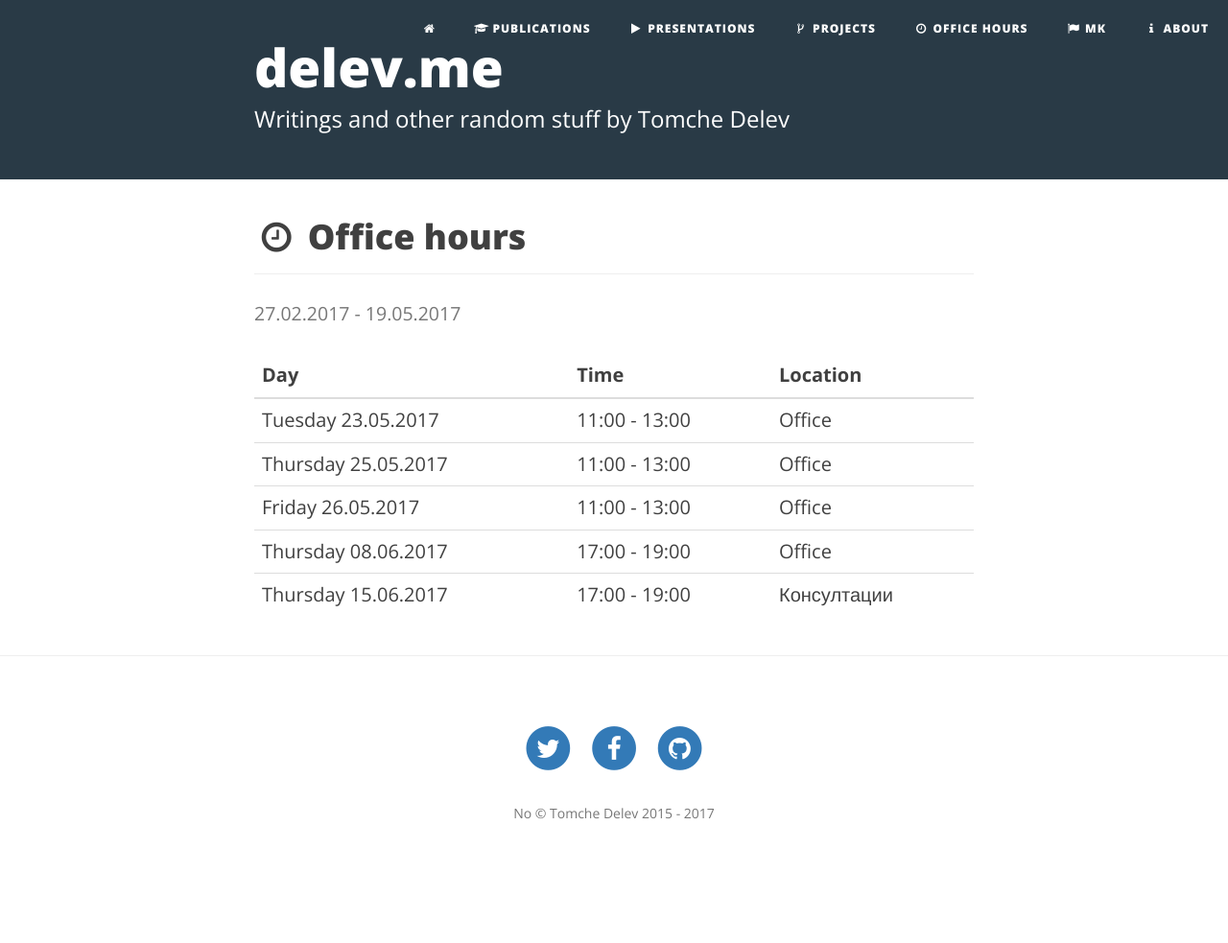
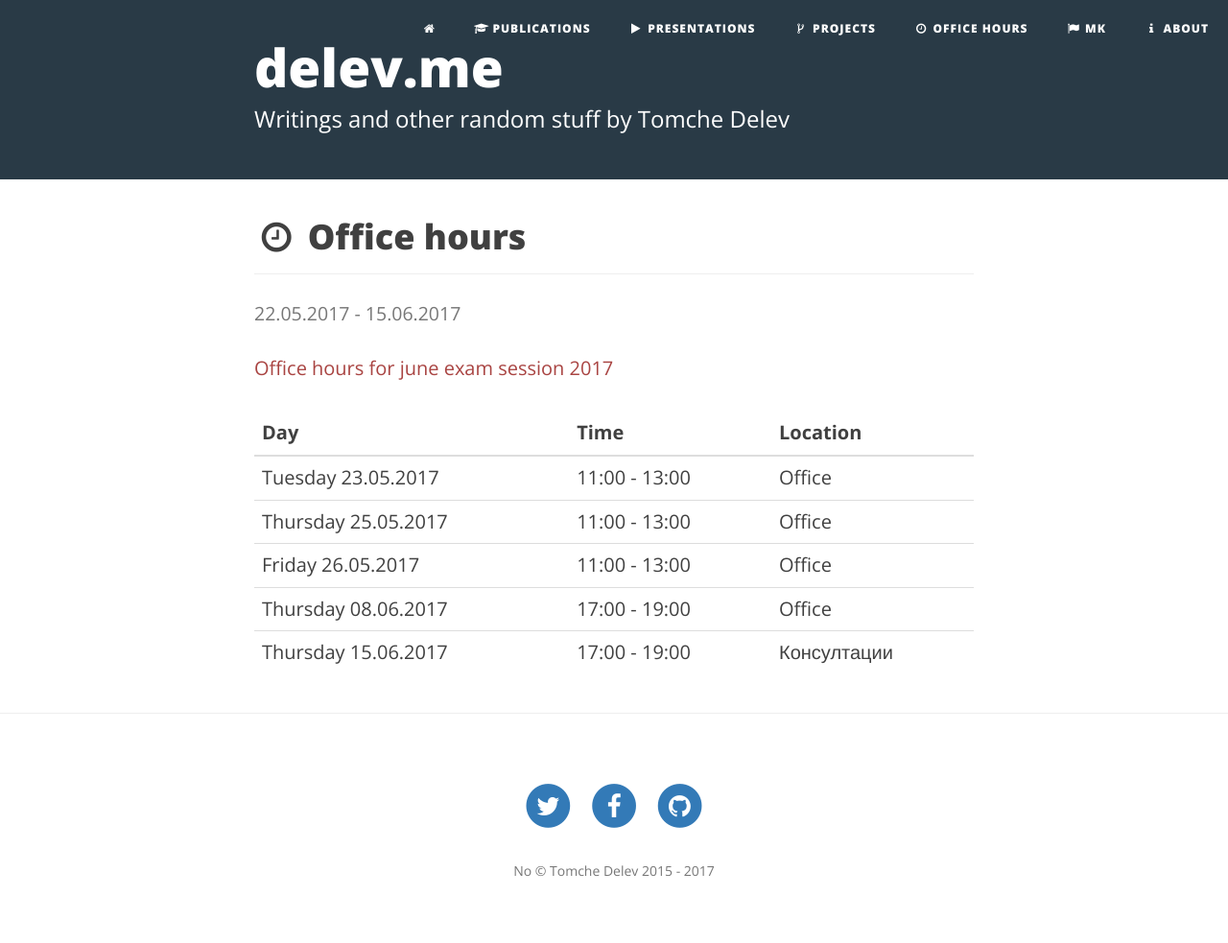
Before and after one commit to tdelev/tdelev.github.io, a Jekyll site: the page built from office.html, in a window 1280 px wide. Shown: the whole page at 96% size. Built offline with Jekyll 4.4.1, drawn with Linux system fonts in a browser that asks for light colours; nearby versions of some CDN libraries; before the commit the page ends 923 px from its top, so only the background shows below that.

Commit message:
Update messages

```diff
--- a/_data/active.yml
+++ b/_data/active.yml
@@ -1,4 +1,4 @@
-start_date: "27.02.2017"
-end_date: "19.05.2017"
-message_mk: ""
-message_en: ""
+start_date: "22.05.2017"
+end_date: "15.06.2017"
+message_mk: "Термини за консултации во јунска сесија 2017"
+message_en: "Office hours for june exam session 2017"
```
